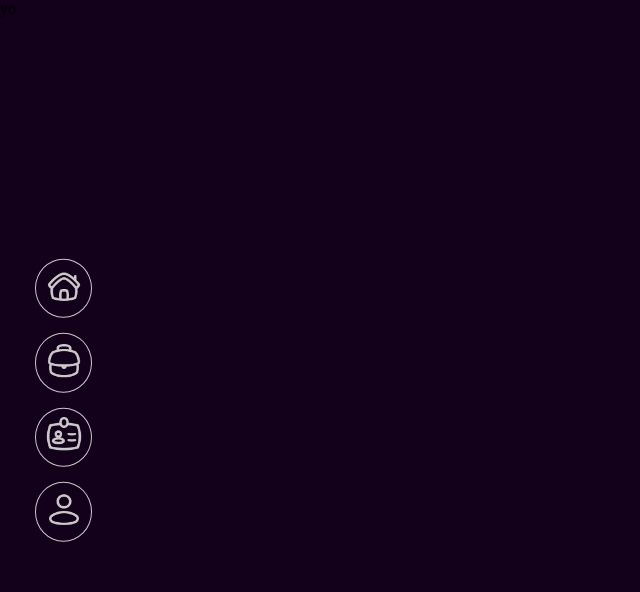
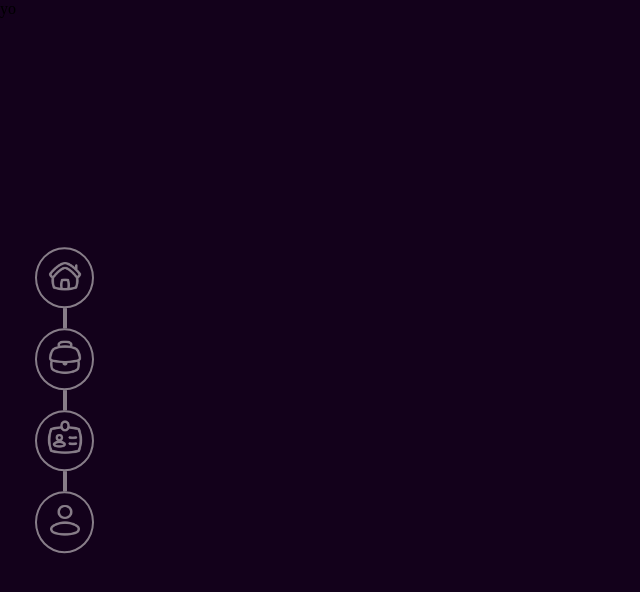
Before and after one commit to jeessh/personal-website-v3, a React (Create React App) app: page / in a window 1280 px wide. Shown: the top 592 px of the page, without its empty margins (0-640 px from the left). Built offline with nearby package versions, Linux system fonts and the light colour scheme.

Commit message:
updated sidebar

```diff
--- a/src/components/Sidebar.js
+++ b/src/components/Sidebar.js
@@ -11,12 +11,15 @@ const Sidebar = () => {
         <div className='sideIconContainer'>
             <img className='sideIcon' src={home}/>
         </div>
+        <div className='sideLine'/>
         <div className='sideIconContainer'>
             <img className='sideIcon' src={experience}/>
         </div>
+        <div className='sideLine'/>
         <div className='sideIconContainer'>
             <img className='sideIcon' src={contact}/>
         </div>
+        <div className='sideLine'/>
         <div className='sideIconContainer'>
             <img className='sideIcon' src={user}/>
         </div>
--- a/src/components/index.css
+++ b/src/components/index.css
@@ -3,15 +3,18 @@
     top:50%;
     transform: translateY(-50%);
     padding: 10px;
-    opacity: 0.8;
+    margin-left: 10px;
 }
 
 .sideIconContainer{
     padding: 7.5px;
     margin: 15px;
-    margin-left: 25px;
+    margin-top:0;
+    margin-bottom:0;
     border-radius:50%;
-    border: 1.5px solid #FBFAF6;
+    border: 2px solid #fbfaf6;
+    opacity: 0.5;
+    transition: 0.15s ease-in;
 }
 
 .sideIcon {
@@ -19,5 +22,17 @@
     width: 2.5em;
 }
 .sideIconContainer:hover{
-    cursor:pointer
+    cursor:pointer;
+    opacity:0.75;
+    transition: 0.1s ease-out;
 }
+
+.sideLine {
+    position:relative;
+    background-color: #fbfaf6;
+    width: 4px;
+    height: 20px;
+    left: 50%;
+    opacity: 0.5;
+    transform: translateX(-50%);
+}
```
